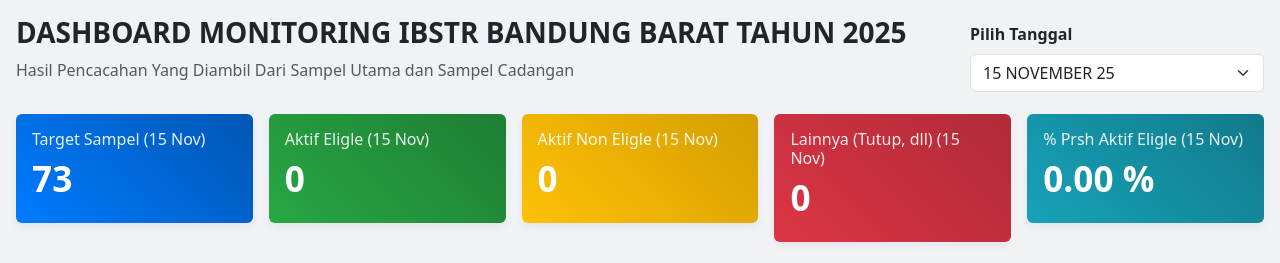
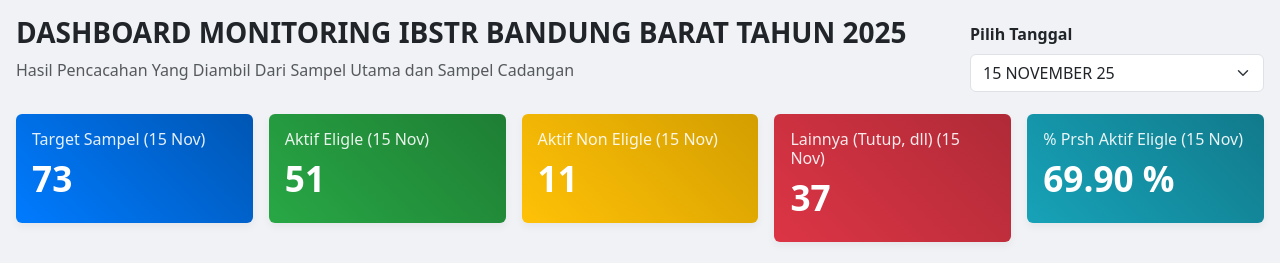
Before and after one commit to ydhis3217-hash/MOIBSTR2025, a plain HTML site: page index.html in a window 1280 px wide. Shown: the top 263 px of the page. Drawn offline with nearby package versions, Linux system fonts and the light colour scheme.

Commit message:
Update index.html

```diff
--- a/index.html
+++ b/index.html
@@ -204,9 +204,9 @@
             { Tanggal: '10 NOVEMBER 25', short: '10 Nov', 'Target Sampel': 73, 'Aktif Eligle': 51, 'Aktif Non Eligle': 11, 'Lainnya (Tutup, dll)': 37, '% Prsh Eligle': 69.90 },
             { Tanggal: '11 NOVEMBER 25', short: '11 Nov', 'Target Sampel': 73, 'Aktif Eligle': 51, 'Aktif Non Eligle': 11, 'Lainnya (Tutup, dll)': 37, '% Prsh Eligle': 69.90 },
             { Tanggal: '12 NOVEMBER 25', short: '12 Nov', 'Target Sampel': 73, 'Aktif Eligle': 51, 'Aktif Non Eligle': 11, 'Lainnya (Tutup, dll)': 37, '% Prsh Eligle': 69.90 },
-            { Tanggal: '13 NOVEMBER 25', short: '13 Nov', 'Target Sampel': 73, 'Aktif Eligle': 0, 'Aktif Non Eligle': 0, 'Lainnya (Tutup, dll)': 0, '% Prsh Eligle': 0.00 },
-            { Tanggal: '14 NOVEMBER 25', short: '14 Nov', 'Target Sampel': 73, 'Aktif Eligle': 0, 'Aktif Non Eligle': 0, 'Lainnya (Tutup, dll)': 0, '% Prsh Eligle': 0.00 },
-            { Tanggal: '15 NOVEMBER 25', short: '15 Nov', 'Target Sampel': 73, 'Aktif Eligle': 0, 'Aktif Non Eligle': 0, 'Lainnya (Tutup, dll)': 0, '% Prsh Eligle': 0.00 },
+            { Tanggal: '13 NOVEMBER 25', short: '13 Nov', 'Target Sampel': 73, 'Aktif Eligle': 51, 'Aktif Non Eligle': 11, 'Lainnya (Tutup, dll)': 37, '% Prsh Eligle': 69.90 },
+            { Tanggal: '14 NOVEMBER 25', short: '14 Nov', 'Target Sampel': 73, 'Aktif Eligle': 51, 'Aktif Non Eligle': 11, 'Lainnya (Tutup, dll)': 37, '% Prsh Eligle': 69.90 },
+            { Tanggal: '15 NOVEMBER 25', short: '15 Nov', 'Target Sampel': 73, 'Aktif Eligle': 51, 'Aktif Non Eligle': 11, 'Lainnya (Tutup, dll)': 37, '% Prsh Eligle': 69.90 },
         ];
 
         const dataPerPencacah = {
```
